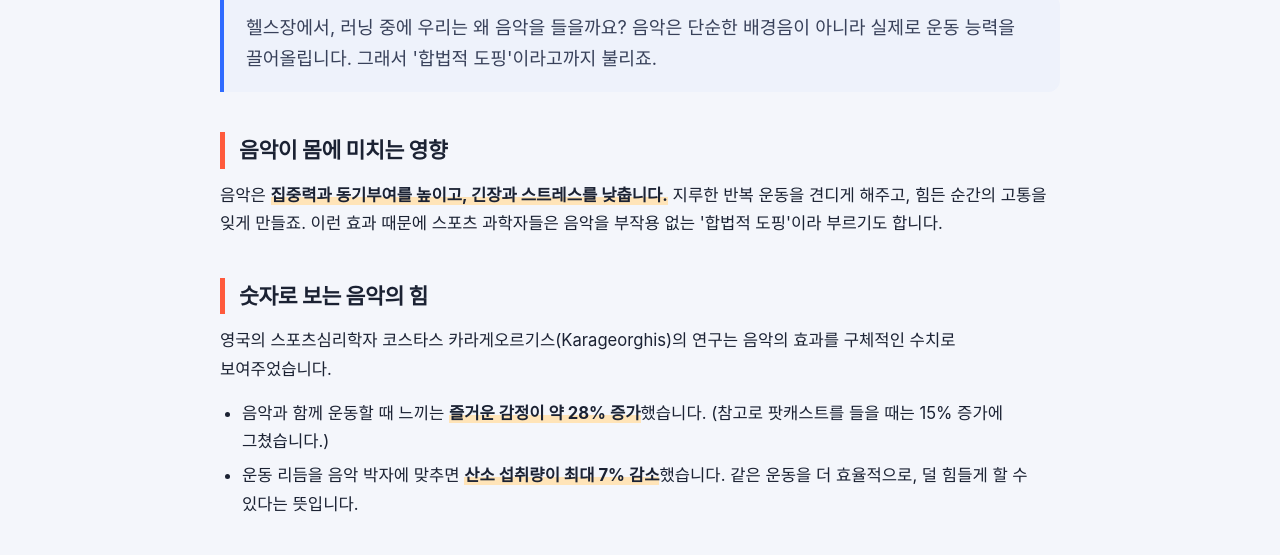
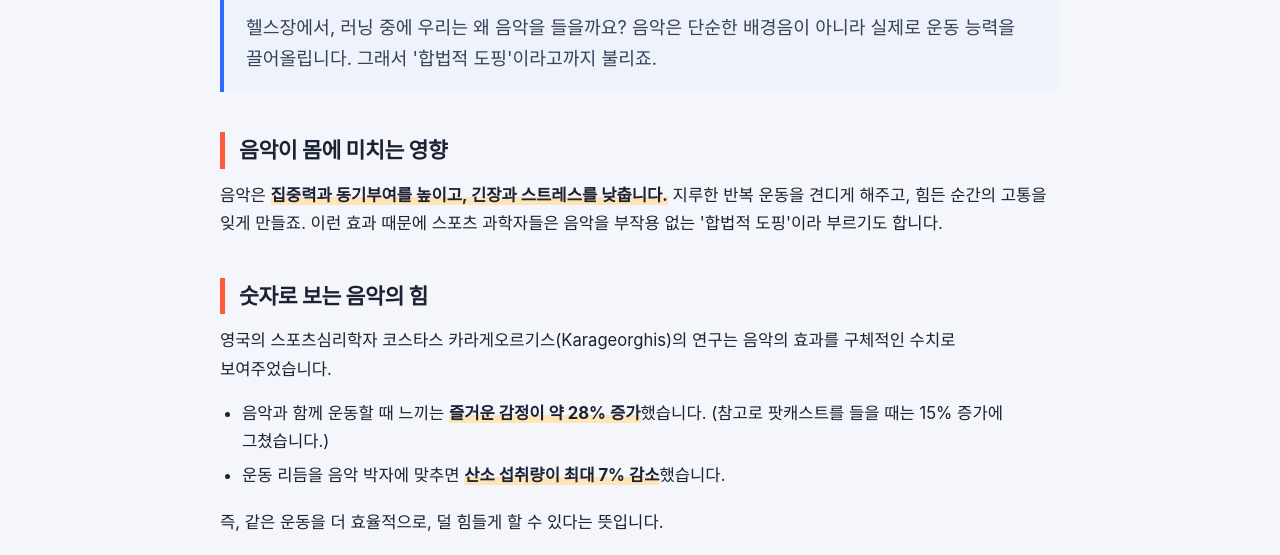
Before and after one commit to usuu94152-collab/sports_docent, a plain HTML site: page 06_음악과운동/index.html in a window 1280 px wide. Shown: the part 218-773 px from the top of the page. Drawn offline with Linux system fonts and the light colour scheme.

Commit message:
음악과운동: 설명 문장을 목록 아래 문단으로 이동('즉,' 추가)
Co-Authored-By: Claude Opus 4.8 <noreply@anthropic.com>

```diff
--- a/06_음악과운동/index.html
+++ b/06_음악과운동/index.html
@@ -29,8 +29,9 @@
     <p>영국의 스포츠심리학자 코스타스 카라게오르기스(Karageorghis)의 연구는 음악의 효과를 구체적인 수치로 보여주었습니다.</p>
     <ul>
       <li>음악과 함께 운동할 때 느끼는 <strong>즐거운 감정이 약 28% 증가</strong>했습니다. (참고로 팟캐스트를 들을 때는 15% 증가에 그쳤습니다.)</li>
-      <li>운동 리듬을 음악 박자에 맞추면 <strong>산소 섭취량이 최대 7% 감소</strong>했습니다. 같은 운동을 더 효율적으로, 덜 힘들게 할 수 있다는 뜻입니다.</li>
+      <li>운동 리듬을 음악 박자에 맞추면 <strong>산소 섭취량이 최대 7% 감소</strong>했습니다.</li>
     </ul>
+    <p>즉, 같은 운동을 더 효율적으로, 덜 힘들게 할 수 있다는 뜻입니다.</p>
 
     <h2>다만, 만능은 아니다</h2>
     <p>음악의 효과에도 조건이 있습니다. 숨이 턱까지 차는 <strong>초고강도 운동</strong>에서는 몸이 생존 신호에 집중하느라 음악의 효과가 미미해집니다. 또 아무 음악이나 좋은 것은 아니어서, 운동에는 대체로 <em>분당 120~140bpm</em>의 템포가 권장됩니다.</p>
```
